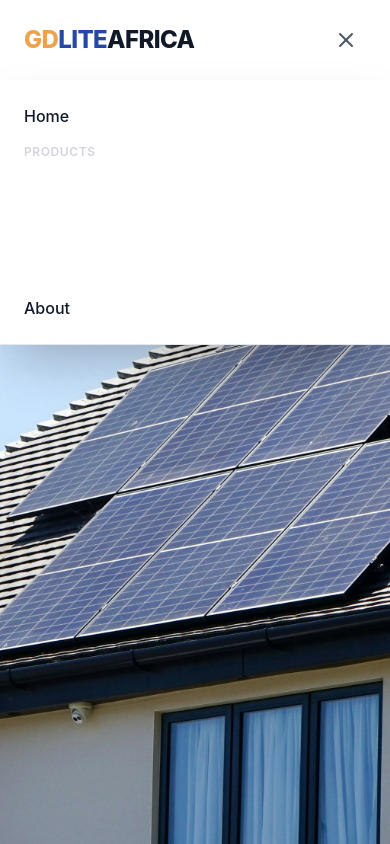
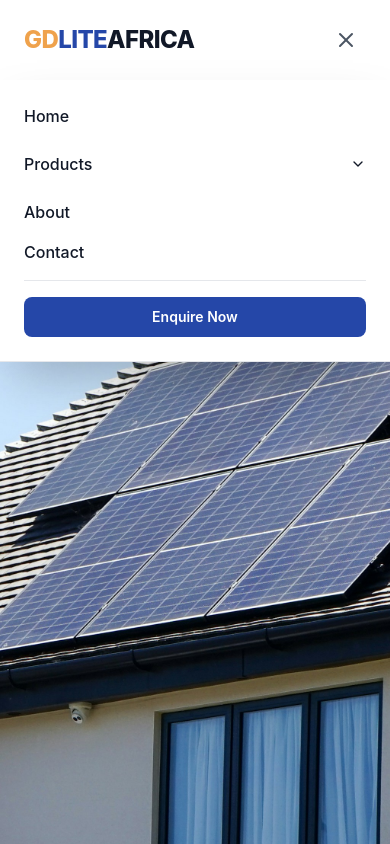
Before and after one commit to edkariuki/GDLite, a React (Vite) app in the folder GDLite/: page / in a window 390 px wide. Both pictures are taken after a click on the button 346 px from the left and 40 px from the top of the page. Shown: the top 844 px of the page. Built offline with nearby package versions, Linux system fonts and the light colour scheme.

Commit message:
update navabar

```diff
--- a/GDLite/src/components/navbar.jsx
+++ b/GDLite/src/components/navbar.jsx
@@ -8,17 +8,17 @@ const megaMenuData = {
         { title: 'Security Systems', desc: 'Secure your property with our advanced systems', icon: Lock, linkUrl: '/security-systems' },
         { title: 'Network Systems', desc: 'Infrastructure for seamless connectivity', icon: Radio, linkUrl: '/network-systems' },
     ],
-    resources: [
-        { title: 'Documentation', desc: 'Guides, API references, and SDKs' },
-        { title: 'Case Studies', desc: 'See how companies scale with us' },
-        { title: 'Community', desc: 'Join our developer forums and events' },
-        { title: 'Blog', desc: 'Latest updates and industry trends' },
-    ],
 }
 
 export default function Navbar() {
     const [activeMenu, setActiveMenu] = useState(null)
     const [mobileOpen, setMobileOpen] = useState(false)
+    const [mobileProductsOpen, setMobileProductsOpen] = useState(false)
+
+    const handleMobileLinkClick = () => {
+        setMobileOpen(false)
+        setMobileProductsOpen(false)
+    }
 
     return (
         <nav className="sticky top-0 z-50 bg-surface-card border-b border-stroke shadow-sm">
@@ -30,48 +30,49 @@ export default function Navbar() {
                     <span className="text-content-primary">AFRICA</span>
                 </a>
 
+                {/* Desktop Nav */}
                 <div className="hidden md:flex items-center space-x-8 h-full">
                     <a href="/" className="text-content-body hover:text-content-primary font-medium">Home</a>
 
                     <div
-                        className="h-full flex items-center"
+                        className="relative h-full flex items-center"
                         onMouseEnter={() => setActiveMenu('products')}
                         onMouseLeave={() => setActiveMenu(null)}
                     >
                         <button className="flex items-center gap-1 text-content-body hover:text-brand font-medium py-2">
                             Products
                             <ChevronDown
-                                className={`w-4 h-4 transition-transform duration-200 ${activeMenu === 'products' ? 'rotate-180 text-brand' : ''
-                                    }`}
+                                className={`w-4 h-4 transition-transform duration-200 ${activeMenu === 'products' ? 'rotate-180 text-brand' : ''}`}
                             />
                         </button>
 
                         {activeMenu === 'products' && (
-                            <div className="absolute top-20 left-0 w-full bg-surface-card border-b border-stroke shadow-xl transition-all">
-                                <div className="max-w-7xl mx-auto p-8 grid grid-cols-12 gap-8">
-
-                                    <div className="col-span-8 grid grid-cols-2 gap-6">
+                            <div className="absolute top-full left-0 w-80 bg-surface-card border border-stroke rounded-2xl shadow-xl p-3 mt-1 transition-all">
+                                <div className="flex flex-col gap-2">
                                     {megaMenuData.products.map((item, idx) => {
                                         const IconComponent = item.icon;
                                         const isReactComponent = typeof IconComponent !== 'string';
 
                                         return (
-                                                <a key={idx} href={item.linkUrl} className="flex items-start gap-4 p-3 rounded-xl hover:bg-surface-light transition-colors">
-                                                    <span className="text-2xl p-2 bg-stroke-light rounded-lg flex items-center justify-center min-w-[40px] min-h-[40px]">
+                                            <a
+                                                key={idx}
+                                                href={item.linkUrl}
+                                                className="flex items-start gap-3 p-3 rounded-xl hover:bg-surface-light transition-colors"
+                                            >
+                                                <span className="text-2xl p-2 bg-stroke-light rounded-lg flex items-center justify-center min-w-[36px] min-h-[36px]">
                                                     {isReactComponent ? (
-                                                            <IconComponent className="w-5 h-5 text-content-body" />
+                                                        <IconComponent className="w-4 h-4 text-content-body" />
                                                     ) : (
                                                         <span>{item.icon}</span>
                                                     )}
                                                 </span>
                                                 <div>
-                                                        <p className="font-bold text-content-primary">{item.title}</p>
-                                                        <p className="text-sm text-content-secondary">{item.desc}</p>
+                                                    <p className="font-bold text-sm text-content-primary">{item.title}</p>
+                                                    <p className="text-xs text-content-secondary line-clamp-1">{item.desc}</p>
                                                 </div>
                                             </a>
                                         );
                                     })}
-                                    </div>
                                 </div>
                             </div>
                         )}
@@ -94,19 +95,49 @@ export default function Navbar() {
 
             {mobileOpen && (
                 <div className="md:hidden absolute top-full left-0 w-full bg-surface-card border-b border-stroke px-6 py-6 space-y-4 shadow-2xl z-50">
-                    <a href="#" className="block font-medium text-content-primary">Home</a>
-                    <p className="font-semibold text-xs text-content-muted uppercase tracking-wider mt-4">Products</p>
-                    <div className="pl-2 space-y-3">
-                        {megaMenuData.products.map((item, idx) => (
+                    <a href="/" onClick={handleMobileLinkClick} className="block font-medium text-content-primary">Home</a>
+
+                    <div>
+                        <button
+                            onClick={() => setMobileProductsOpen(!mobileProductsOpen)}
+                            className="flex items-center justify-between w-full font-medium text-content-primary py-2"
+                        >
+                            <span>Products</span>
+                            <ChevronDown className={`w-4 h-4 transition-transform duration-200 ${mobileProductsOpen ? 'rotate-180 text-brand' : ''}`} />
+                        </button>
+
+                        {mobileProductsOpen && (
+                            <div className="pl-4 pt-2 space-y-2 border-l border-stroke ml-2 my-2">
+                                {megaMenuData.products.map((item, idx) => {
+                                    const IconComponent = item.icon;
+                                    return (
                                         <Link
                                             key={idx}
                                             to={item.linkUrl}
-                                className="flex items-start gap-4 p-3 rounded-xl hover:bg-surface-light transition-colors"
+                                            onClick={handleMobileLinkClick}
+                                            className="flex items-center gap-3 p-2 rounded-lg hover:bg-surface-light transition-colors"
                                         >
+                                            {IconComponent && <IconComponent className="w-4 h-4 text-brand" />}
+                                            <span className="text-sm font-medium text-content-body">{item.title}</span>
                                         </Link>
-                        ))}
+                                    );
+                                })}
                             </div>
-                    <a href="#" className="block font-medium text-content-primary pt-2">About</a>
+                        )}
+                    </div>
+
+                    <a href="#" onClick={handleMobileLinkClick} className="block font-medium text-content-primary">About</a>
+                    <a href="#" onClick={handleMobileLinkClick} className="block font-medium text-content-primary">Contact</a>
+
+                    <div className="pt-4 border-t border-stroke">
+                        <a
+                            href="#"
+                            onClick={handleMobileLinkClick}
+                            className="block text-center w-full px-5 py-2.5 text-sm font-semibold text-white bg-brand rounded-lg hover:bg-brand-hover transition-colors"
+                        >
+                            Enquire Now
+                        </a>
+                    </div>
                 </div>
             )}
         </nav>
```
Lines whose indentation alone changed are shown as unchanged.
